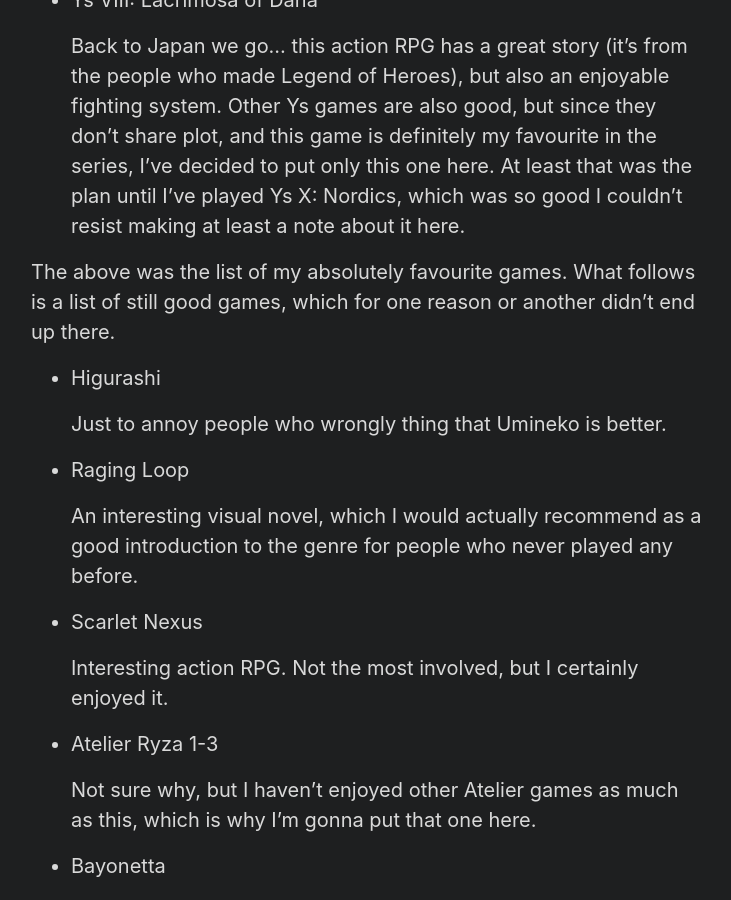
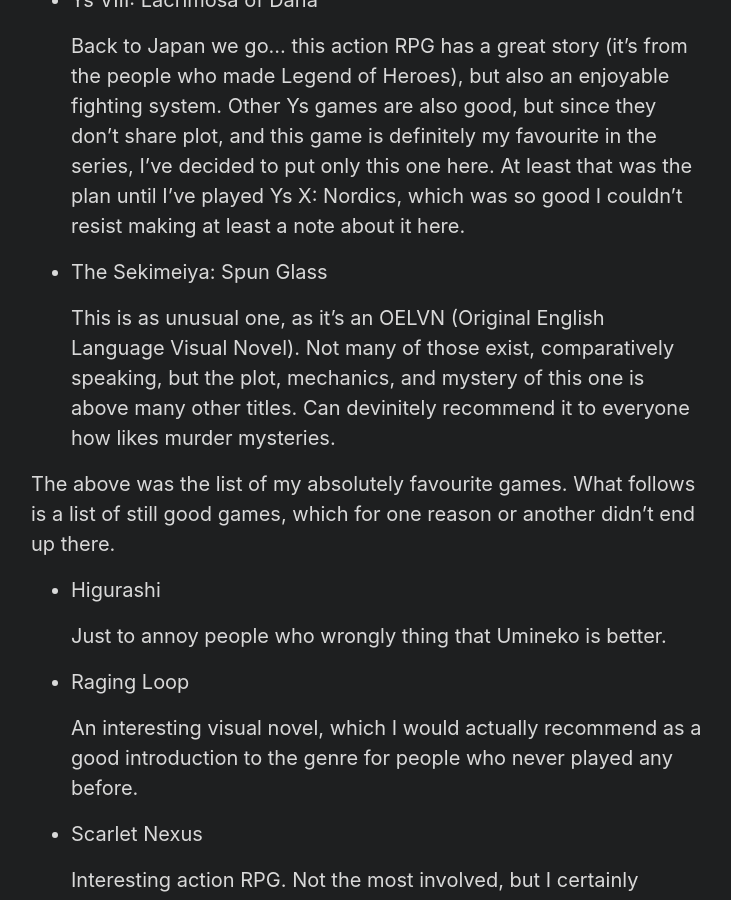
Before and after one commit to KowalskiPiotr98/KowalskiPiotr98.github.io, a Jekyll site: the page built from games.md, in a window 1280 px wide and 900 px high, scrolled down 2296 px. Shown: the whole window, without its empty margins (273-1004 px from the left). Built offline with Jekyll 4.4.1, drawn with Linux system fonts in a browser that asks for light colours.

Commit message:
Add Sekimaiya

```diff
--- a/games.md
+++ b/games.md
@@ -47,6 +47,9 @@
 
     Back to Japan we go... this action RPG has a great story (it's from the people who made Legend of Heroes), but also an enjoyable fighting system. Other Ys games are also good, but since they don't share plot, and this game is definitely my favourite in the series, I've decided to put only this one here. At least that was the plan until I've played Ys X: Nordics, which was so good I couldn't resist making at least a note about it here.
 
+- The Sekimeiya: Spun Glass
+
+    This is as unusual one, as it's an OELVN (Original English Language Visual Novel). Not many of those exist, comparatively speaking, but the plot, mechanics, and mystery of this one is above many other titles. Can devinitely recommend it to everyone how likes murder mysteries.
 
 The above was the list of my absolutely favourite games. What follows is a list of still good games, which for one reason or another didn't end up there.
 
```
